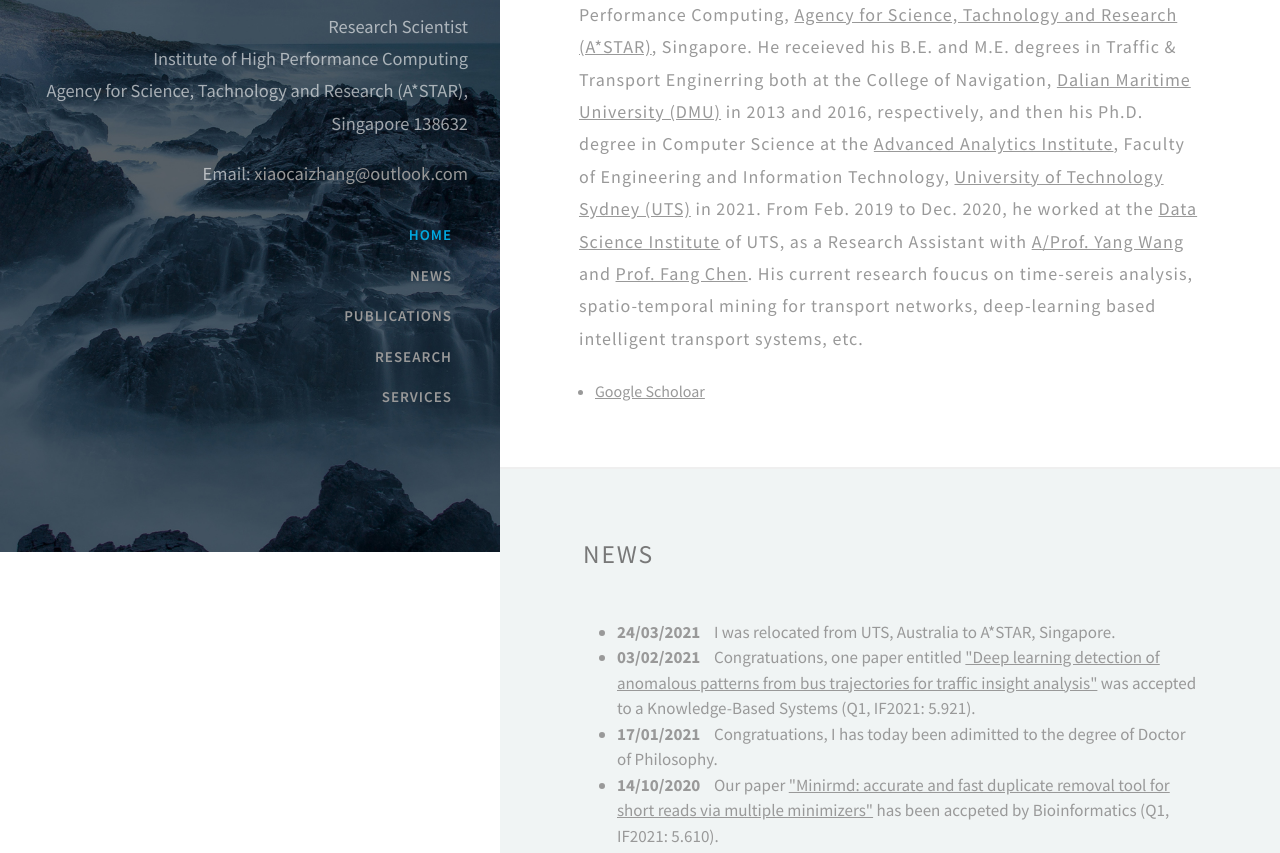
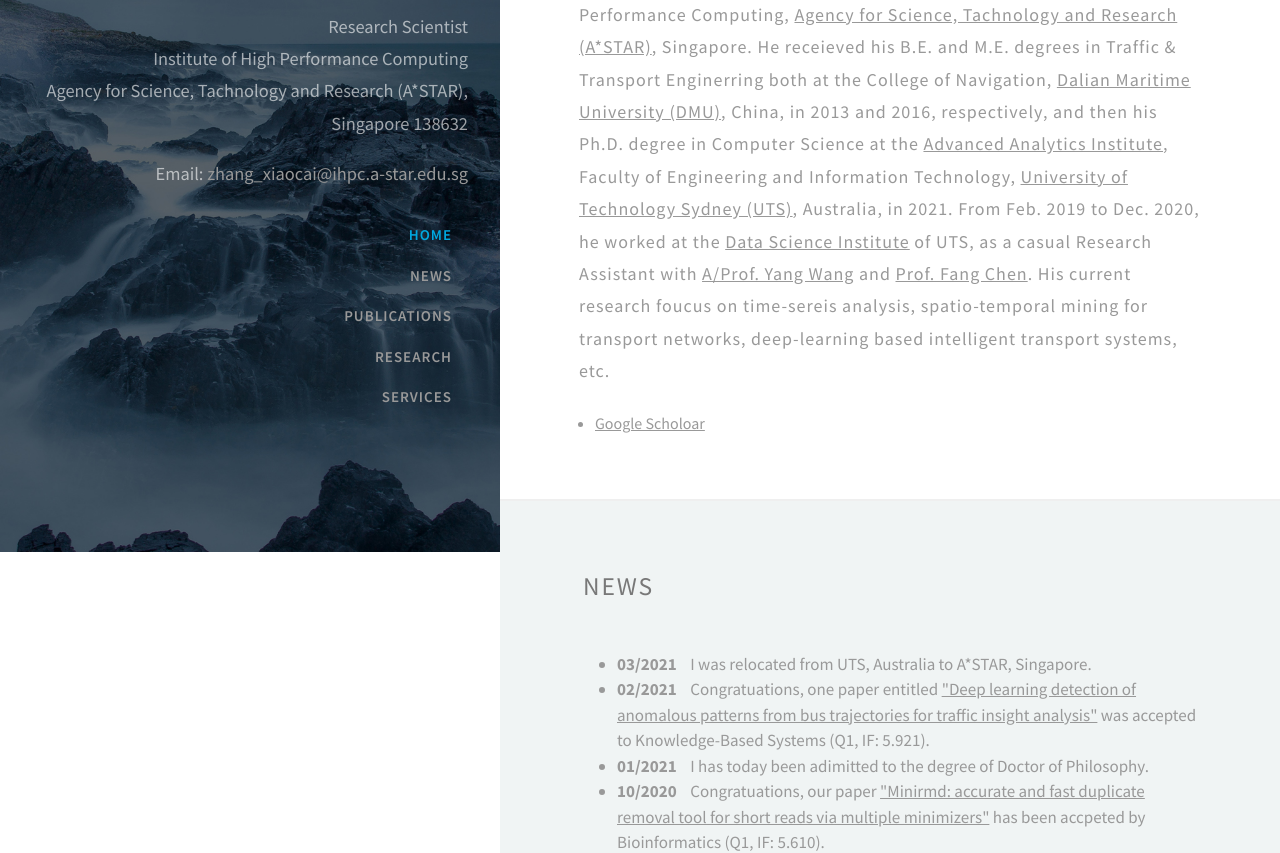
Before and after one commit to Xiaocai-Zhang/Xiaocai-Zhang.github.io, a plain HTML site: page index.html in a window 1280 px wide. Shown: the part 248-1101 px from the top of the page. Drawn offline with Linux system fonts and the light colour scheme.

Commit message:
Add files via upload

```diff
--- a/index.html
+++ b/index.html
@@ -30,7 +30,7 @@
 			<img src="images/face.jpg" alt="news image" class="img-fluid navimg">
 			<p>Xiaocai Zhang</p>
 			<h1> Research Scientist <br>Institute of High Performance Computing <br>Agency for Science, Tachnology and Research (A*STAR), Singapore 138632</h1>
-			<h1>Email: <a href="mailto:xiaocaizhang@outlook.com">xiaocaizhang@outlook.com</a></h1>
+			<h1>Email: <a href="mailto:zhang_xiaocai@ihpc.a-star.edu.sg">zhang_xiaocai@ihpc.a-star.edu.sg</a></h1>
 		</div>
 		<!-- header -->
 		<header>
@@ -54,7 +54,7 @@
             <div class="container">
                 <div class="mx-auto text-left">
                     <h2>ABOUT ME</h2>
-					<p class="banp mt-5">Dr. Xiaocai Zhang is currently a Research Scientist at the Institute of High Performance Computing, <a href="https://www.a-star.edu.sg/" target="_blank">Agency for Science, Tachnology and Research (A*STAR)<a>, Singapore. He receieved his B.E. and M.E. degrees in Traffic & Transport Enginerring both at the College of Navigation, <a href="https://english.dlmu.edu.cn/" target="_blank">Dalian Maritime University (DMU)<a> in 2013 and 2016, respectively, and then his Ph.D. degree in Computer Science at the <a href="https://www.uts.edu.au/research-and-teaching/our-research/advanced-analytics-institute" target="_blank">Advanced Analytics Institute</a>, Faculty of Engineering and Information Technology, <a href="https://www.uts.edu.au/" target="_blank">University of Technology Sydney (UTS)<a> in 2021. From Feb. 2019 to Dec. 2020, he worked at the <a href="https://www.uts.edu.au/data-science-institute" target="_blank">Data Science Institute<a> of UTS, as a Research Assistant with <a href="https://profiles.uts.edu.au/Yang.Wang" target="_blank">A/Prof. Yang Wang<a> and <a href="https://profiles.uts.edu.au/Fang.Chen" target="_blank">Prof. Fang Chen<a>. His current research foucus on time-sereis analysis, spatio-temporal mining for transport networks, deep-learning based intelligent transport systems, etc.</p>
+					<p class="banp mt-5">Dr. Xiaocai Zhang is currently a Research Scientist at the Institute of High Performance Computing, <a href="https://www.a-star.edu.sg/" target="_blank">Agency for Science, Tachnology and Research (A*STAR)<a>, Singapore. He receieved his B.E. and M.E. degrees in Traffic & Transport Enginerring both at the College of Navigation, <a href="https://english.dlmu.edu.cn/" target="_blank">Dalian Maritime University (DMU)<a>, China, in 2013 and 2016, respectively, and then his Ph.D. degree in Computer Science at the <a href="https://www.uts.edu.au/research-and-teaching/our-research/advanced-analytics-institute" target="_blank">Advanced Analytics Institute</a>, Faculty of Engineering and Information Technology, <a href="https://www.uts.edu.au/" target="_blank">University of Technology Sydney (UTS)<a>, Australia, in 2021. From Feb. 2019 to Dec. 2020, he worked at the <a href="https://www.uts.edu.au/data-science-institute" target="_blank">Data Science Institute<a> of UTS, as a casual Research Assistant with <a href="https://profiles.uts.edu.au/Yang.Wang" target="_blank">A/Prof. Yang Wang<a> and <a href="https://profiles.uts.edu.au/Fang.Chen" target="_blank">Prof. Fang Chen<a>. His current research foucus on time-sereis analysis, spatio-temporal mining for transport networks, deep-learning based intelligent transport systems, etc.</p>
 					</br>
 					<div class='mainlink'>
 						<ul>
@@ -72,10 +72,10 @@
            <h3 class="w3_head mb-5">NEWS</h3>
 				<div class='sublink'>
 					<ul>
-					  <li><b>24/03/2021</b>&nbsp;&nbsp;&nbsp;&nbsp;I was relocated from UTS, Australia to A*STAR, Singapore.</li>
-					  <li><b>03/02/2021</b>&nbsp;&nbsp;&nbsp;&nbsp;Congratuations, one paper entitled <a href="https://www.sciencedirect.com/science/article/abs/pii/S0950705121000964" target="_blank">"Deep learning detection of anomalous patterns from bus trajectories for traffic insight analysis"<a> was accepted to a Knowledge-Based Systems (Q1, IF2021: 5.921). </li>
-					  <li><b>17/01/2021</b>&nbsp;&nbsp;&nbsp;&nbsp;Congratuations, I has today been adimitted to the degree of Doctor of Philosophy.</li>
-					  <li><b>14/10/2020</b>&nbsp;&nbsp;&nbsp;&nbsp;Our paper <a href="https://academic-oup-com.ezproxy.lib.uts.edu.au/bioinformatics/advance-article/doi/10.1093/bioinformatics/btaa915/5942078" target="_blank">"Minirmd: accurate and fast duplicate removal tool for short reads via multiple minimizers"<a> has been accpeted by Bioinformatics (Q1, IF2021: 5.610).</li>
+					  <li><b>03/2021</b>&nbsp;&nbsp;&nbsp;&nbsp;I was relocated from UTS, Australia to A*STAR, Singapore.</li>
+					  <li><b>02/2021</b>&nbsp;&nbsp;&nbsp;&nbsp;Congratuations, one paper entitled <a href="https://www.sciencedirect.com/science/article/abs/pii/S0950705121000964" target="_blank">"Deep learning detection of anomalous patterns from bus trajectories for traffic insight analysis"<a> was accepted to Knowledge-Based Systems (Q1, IF: 5.921). </li>
+					  <li><b>01/2021</b>&nbsp;&nbsp;&nbsp;&nbsp;I has today been adimitted to the degree of Doctor of Philosophy.</li>
+					  <li><b>10/2020</b>&nbsp;&nbsp;&nbsp;&nbsp;Congratuations, our paper <a href="https://academic-oup-com.ezproxy.lib.uts.edu.au/bioinformatics/advance-article/doi/10.1093/bioinformatics/btaa915/5942078" target="_blank">"Minirmd: accurate and fast duplicate removal tool for short reads via multiple minimizers"<a> has been accpeted by Bioinformatics (Q1, IF: 5.610).</li>
 					</ul>
 				</div>
         </div>
@@ -90,7 +90,7 @@
 			   <ol>
 			   <li><b>Xiaocai Zhang</b>, Xuan Zhang, Sunny Verma, Yuansheng Liu, Michael Blumenstein and Jinyan Li. "Detection of anomalous traffic patterns and insight analysis from bus trajectory data." In Pacific Rim International Conference on Artificial Intelligence (<b>PRICAI 2019</b>), pp. 307-321, 2019.</li>
 			   <li><b>Xiaocai Zhang</b>, Yuansheng Liu, Yi Zheng, Zhixun Zhao, Jinyan Li and Yang Liu. "Distinction Between Ships and Icebergs in SAR Images Using Ensemble Loss Trained Convolutional Neural Networks." In Australasian Joint Conference on Artificial Intelligence (<b>AI 2018</b>), pp. 216-223, 2018.</li>
-			   <li>Zheng, Yi, Hui Peng, <b>Xiaocai Zhang</b>, Xiaoying Gao and Jinyan Li. "Predicting drug targets from heterogeneous spaces using anchor graph hashing and ensemble learning." In 2018 International Joint Conference on Neural Networks (<b>IJCNN 2018</b>), pp. 1-7, 2018.</li>
+			   <li>Yi Zheng, Hui Peng, <b>Xiaocai Zhang</b>, Xiaoying Gao and Jinyan Li. "Predicting drug targets from heterogeneous spaces using anchor graph hashing and ensemble learning." In 2018 International Joint Conference on Neural Networks (<b>IJCNN 2018</b>), pp. 1-7, 2018.</li>
 			   </ol>
 			</div>
   			<h4 class="w3_head mt-4 mb-3">Journal Papers</h4>
```
